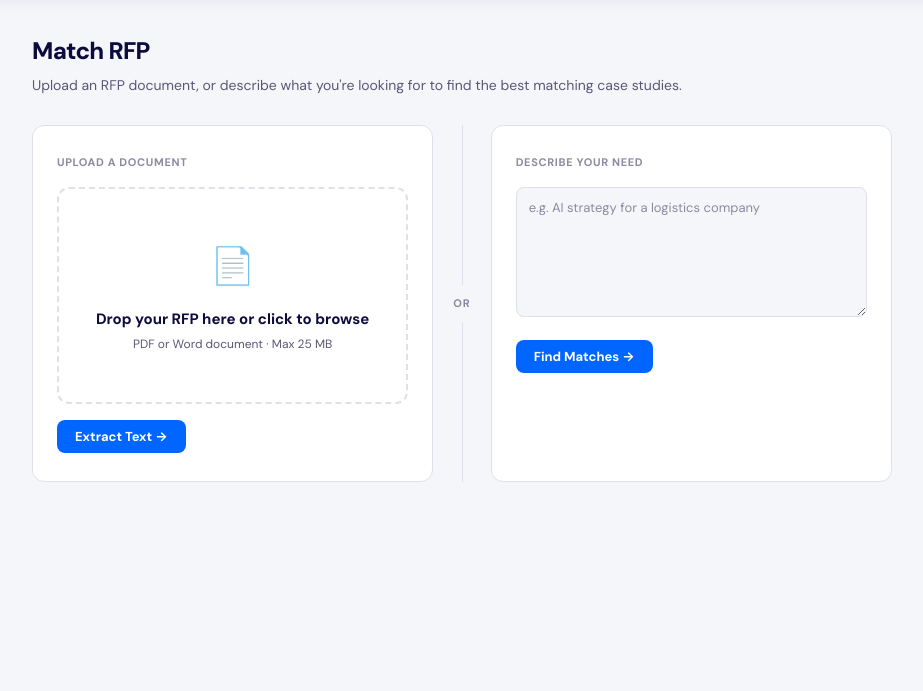
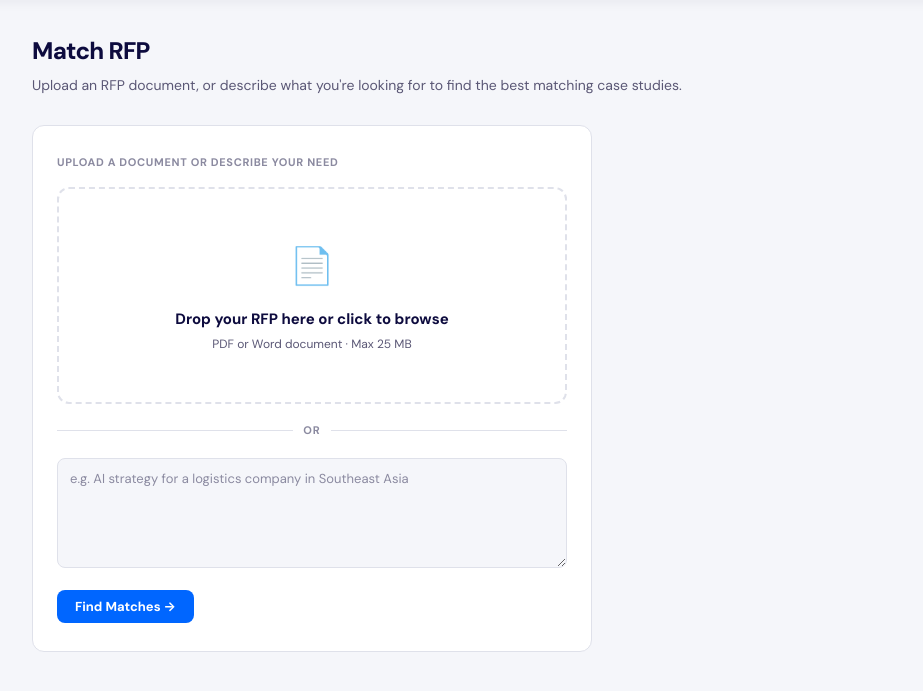
Before and after one commit to ndemblon-red/rfp-matcher, a Flask app: page /match in a window 1280 px wide. Shown: the part 56-747 px from the top of the page, without its empty margins (82-1005 px from the left). Run offline with Flask 3, Linux system fonts and the light colour scheme.

Commit message:
Redesign match page: Single panel with combined upload and text input

```diff
--- a/templates/match.html
+++ b/templates/match.html
@@ -2,17 +2,8 @@
 {% block title %}Match RFP{% endblock %}
 
 {% block extra_style %}
-.match-panels {
-    display: flex;
-    gap: 0;
-    align-items: stretch;
-    max-width: 860px;
-}
-.match-panel {
-    flex: 1;
-    background: var(--bg-card);
-    border: 1px solid var(--border);
-    border-radius: var(--radius);
+.input-panel {
+    max-width: 560px;
     padding: 28px 24px;
 }
 .panel-label {
@@ -23,26 +14,23 @@
     color: var(--text-dim);
     margin-bottom: 16px;
 }
-.or-divider {
+.or-row {
     display: flex;
-    flex-direction: column;
     align-items: center;
-    justify-content: center;
-    padding: 0 20px;
-    flex-shrink: 0;
+    gap: 10px;
+    margin: 18px 0;
 }
-.or-line {
+.or-row-line {
     flex: 1;
-    width: 1px;
+    height: 1px;
     background: var(--border);
 }
-.or-text {
+.or-row-text {
     font-size: 11px;
     font-weight: 700;
     text-transform: uppercase;
     letter-spacing: 0.08em;
     color: var(--text-dim);
-    padding: 10px 0;
 }
 .keywords-input {
     width: 100%;
@@ -55,18 +43,11 @@
     font-size: 13px;
     line-height: 1.6;
     resize: vertical;
-    min-height: 130px;
+    min-height: 110px;
     transition: border-color 0.15s;
-    margin-bottom: 16px;
 }
 .keywords-input:focus { outline: none; border-color: var(--accent); }
 .keywords-input::placeholder { color: var(--text-dim); }
-@media (max-width: 640px) {
-    .match-panels { flex-direction: column; }
-    .or-divider { flex-direction: row; padding: 14px 0; }
-    .or-line { flex: 1; width: auto; height: 1px; }
-    .or-text { padding: 0 12px; }
-}
 {% endblock %}
 
 {% block content %}
@@ -75,68 +56,69 @@
     <p class="page-subtitle">Upload an RFP document, or describe what you're looking for to find the best matching case studies.</p>
 </div>
 
-<div class="match-panels">
+<div class="card input-panel">
+    <div class="panel-label">Upload a document or describe your need</div>
+    <form method="POST" action="{{ url_for('match_upload') }}" enctype="multipart/form-data" id="matchForm">
 
-    <!-- Option 1: File upload -->
-    <div class="match-panel">
-        <div class="panel-label">Upload a document</div>
-        <form method="POST" action="{{ url_for('match_upload') }}" enctype="multipart/form-data" id="uploadForm">
-            <div class="upload-area" id="uploadArea" onclick="document.getElementById('fileInput').click()">
+        <div class="upload-area" id="uploadArea" tabindex="0" role="button" aria-label="Upload RFP file"
+             onclick="document.getElementById('fileInput').click()">
             <div class="upload-icon">📄</div>
             <div class="upload-label">Drop your RFP here or click to browse</div>
             <div class="upload-hint">PDF or Word document · Max 25 MB</div>
             <div id="fileName" style="margin-top:10px;font-size:13px;font-weight:700;color:var(--accent);display:none"></div>
         </div>
         <input type="file" id="fileInput" name="file" accept=".pdf,.docx" style="display:none">
-            <div style="margin-top:16px">
-                <button type="submit" class="btn btn-primary" id="uploadBtn" disabled>
-                    Extract Text →
-                </button>
-            </div>
-        </form>
+
+        <div class="or-row">
+            <div class="or-row-line"></div>
+            <span class="or-row-text">or</span>
+            <div class="or-row-line"></div>
         </div>
 
-    <!-- OR separator -->
-    <div class="or-divider">
-        <div class="or-line"></div>
-        <span class="or-text">or</span>
-        <div class="or-line"></div>
-    </div>
+        <textarea id="keywordsInput" name="keywords" class="keywords-input"
+            placeholder="e.g. AI strategy for a logistics company in Southeast Asia"></textarea>
 
-    <!-- Option 2: Keywords / free text -->
-    <div class="match-panel">
-        <div class="panel-label">Describe your need</div>
-        <form method="POST" action="{{ url_for('match_analyze') }}" id="keywordsForm">
-            <textarea id="keywordsInput" name="keywords" class="keywords-input"
-                placeholder="e.g. AI strategy for a logistics company"></textarea>
-            <div>
-                <button type="submit" class="btn btn-primary" id="keywordsBtn" disabled>
+        <div style="margin-top:16px">
+            <button type="submit" class="btn btn-primary" id="matchBtn" disabled>
                 Find Matches →
             </button>
         </div>
+
     </form>
-    </div>
-
 </div>
 {% endblock %}
 
 {% block extra_js %}
 <script>
 (function () {
-    // ── File upload ──────────────────────────────────────────────────────────
-    var input = document.getElementById('fileInput');
-    var area  = document.getElementById('uploadArea');
-    var btn   = document.getElementById('uploadBtn');
-    var label = document.getElementById('fileName');
+    var form          = document.getElementById('matchForm');
+    var input         = document.getElementById('fileInput');
+    var area          = document.getElementById('uploadArea');
+    var label         = document.getElementById('fileName');
+    var kInput        = document.getElementById('keywordsInput');
+    var btn           = document.getElementById('matchBtn');
+    var uploadAction  = "{{ url_for('match_upload') }}";
+    var analyzeAction = "{{ url_for('match_analyze') }}";
 
+    function update() {
+        var hasFile = input.files.length > 0;
+        var hasText = kInput.value.trim().length >= 10;
+        btn.disabled = !(hasFile || hasText);
+        form.action = hasFile ? uploadAction : analyzeAction;
+    }
+
+    // ── File input ────────────────────────────────────────────────────────────
     input.addEventListener('change', function () {
         if (input.files.length) {
             label.textContent = input.files[0].name;
             label.style.display = '';
-            btn.disabled = false;
+        } else {
+            label.style.display = 'none';
         }
+        update();
     });
 
+    // ── Drag and drop ─────────────────────────────────────────────────────────
     area.addEventListener('dragover', function (e) { e.preventDefault(); area.classList.add('dragover'); });
     area.addEventListener('dragleave', function () { area.classList.remove('dragover'); });
     area.addEventListener('drop', function (e) {
@@ -154,17 +136,20 @@
             input.files = dt.files;
             label.textContent = file.name;
             label.style.display = '';
-            btn.disabled = false;
+            update();
         }
     });
 
-    // ── Keywords ─────────────────────────────────────────────────────────────
-    var kInput = document.getElementById('keywordsInput');
-    var kBtn   = document.getElementById('keywordsBtn');
+    // ── Keyboard access for upload area ───────────────────────────────────────
+    area.addEventListener('keydown', function (e) {
+        if (e.key === 'Enter' || e.key === ' ') {
+            e.preventDefault();
+            input.click();
+        }
+    });
 
-    kInput.addEventListener('input', function () {
-        kBtn.disabled = kInput.value.trim().length < 10;
-    });
+    // ── Textarea ──────────────────────────────────────────────────────────────
+    kInput.addEventListener('input', update);
 }());
 </script>
 {% endblock %}
```
Lines whose indentation alone changed are shown as unchanged.
